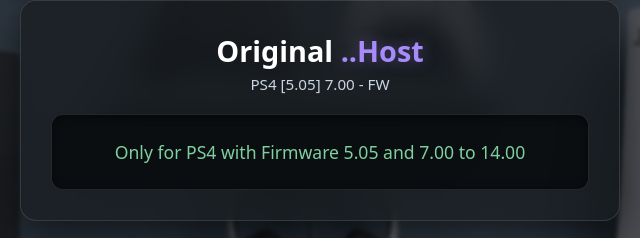
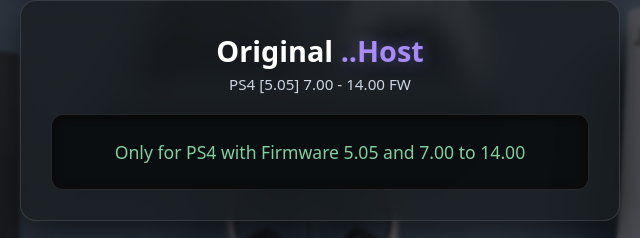
Before and after one commit to Original1110/ps, a plain HTML site: page g2all/index.html in a window 1280 px wide. Shown: the part 306-544 px from the top of the page, 320-960 px from the left. Drawn offline with Linux system fonts and the light colour scheme.

Commit message:
Update PS4 firmware version in index.html

```diff
--- a/g2all/index.html
+++ b/g2all/index.html
@@ -152,7 +152,7 @@
     <main class="wrap">
         <section class="hero">
             <h1 class="hero-title">Original<span class="accent"> ..Host</span></h1>
-            <p class="hero-sub">PS4 [5.05] 7.00 -  FW</p>
+            <p class="hero-sub">PS4 [5.05] 7.00 - 14.00 FW</p>
         </section>
 
         <section class="status-panel">
```
